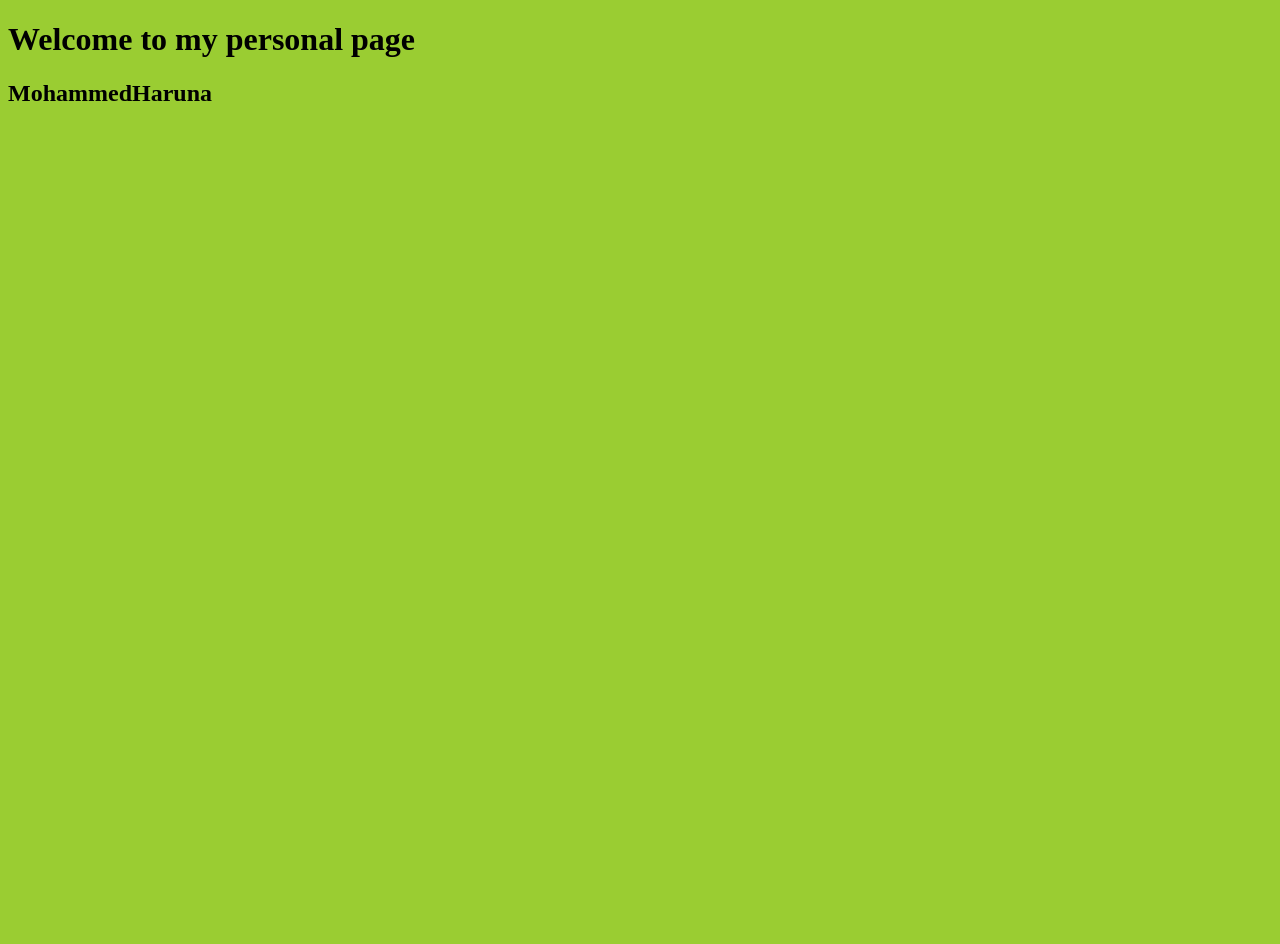
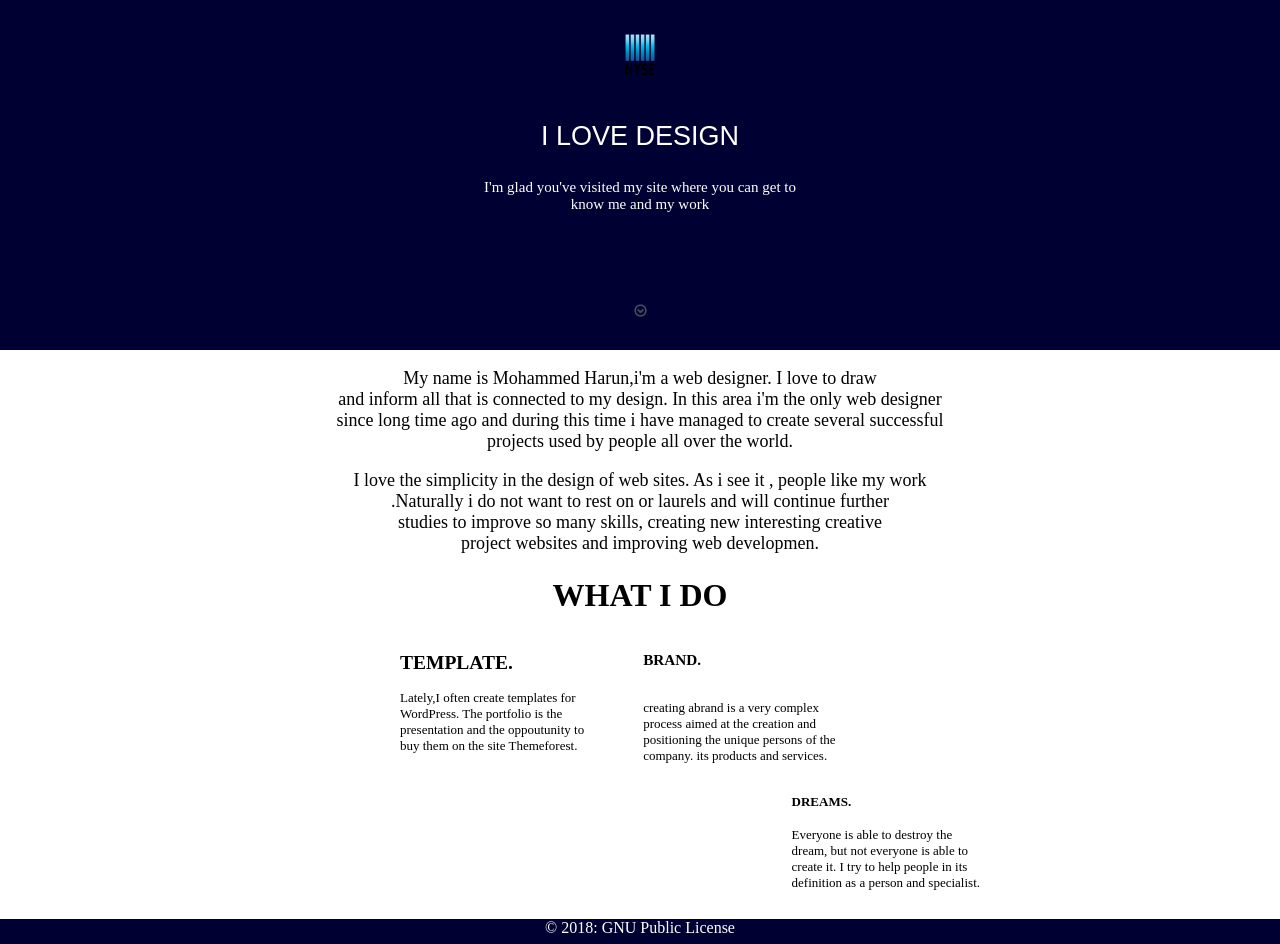
Before and after one commit to mahambaba/mahambaba.github.io, a plain HTML site: page index.html in a window 1280 px wide. Before the commit the page ends 800 px from the top, so only its background shows below. Drawn offline with Linux system fonts and the light colour scheme.

Commit message:
correction made to my previous file

```diff
--- a/index.html
+++ b/index.html
@@ -9,8 +9,65 @@
     <title>Haruna</title>
 </head>
 <body>
-    <h1>Welcome to my personal page</h1>
-    <h2>MohammedHaruna</h2>
+
+    <div id="banner">
+        <div id="logo">
+            <img src="logo.png">
+        </div>
+        <p id="start"><span>I LOVE DESIGN</span></p>
+        <p id="intro">I'm glad you've visited my site where
+             you can get to<br> know me and my work</p>
+         <div id="mid">
+              <img src="circled-down-3.png">
+        </div>
+    </div>
+    <div id="last">
+       <p>My name is Mohammed Harun,i'm a web designer. I love to draw<br>
+            and inform all that is connected to my design. In this area i'm the only
+            web designer<br>
+            since long time ago and during this time i have managed to create several
+            successful<br> projects used by people all over the world.
+        </p>
+            <p>
+             <p>I love the simplicity in the design of web sites. As i see it , people like
+                  my work <br>.Naturally i do not want to rest on or laurels and will
+                   continue further<br> studies to improve so many skills,
+             creating new interesting creative<br> project websites and improving web
+              developmen.
+
+         </p>
+    </div>
+    <div id="well">
+                                    <h1> WHAT I DO</h1>
+
+    </div>
+    <div id="net">
+                     <h2> TEMPLATE.</h2>
+                    <p>Lately,I often create templates for<br> WordPress.
+                        The portfolio is the
+
+                        <br>presentation and the
+                         oppoutunity
+                    to<br> buy them on the site Themeforest. </p>
+    </div>
+                <div id="you">
+                 <h3> BRAND.</h3>
+                  <p><br>creating abrand is a very complex<br> process
+                     aimed at the creation
+                    and <br>positioning the unique persons of the<br> company.
+                    its products and services.<p>
+                    </div>
+                <div id="come">
+                   <h4> DREAMS.</h4>
+                    <p>Everyone is able to destroy the<br> dream, but not
+                         everyone
+                     is able to <br>create it.
+                    I try to help people in its<br> definition as a person and specialist.</p>
+
+    </div>
+
+                <footer>&copy 2018: GNU Public License</footer>
+
 
 </body>
 </html>
--- a/styles.css
+++ b/styles.css
@@ -1,3 +1,82 @@
 body{
-    background-color: yellowgreen;
+    background-color: white;
+    margin: 0;
+    padding: 0;
+    max-width: 100%;
 }
+#banner{
+    background-color:#000033;
+    width: 100%;
+    height: 350px;
+    text-align: center;
+
+
+}
+#logo>img{
+    width: 70px;
+    margin-top: 20px;
+    height: 70px;
+
+
+
+
+}
+#start{
+    font-family: sans-serif;
+    font-size: 27px;
+    color: white;
+    text-align: center;
+}
+#mid>img{
+    width: 15px;
+    margin-top: 75px;
+}
+#intro{
+    text-align: center;
+    font-size: 15px;
+    font-family: 'Times New Roman', Times, serif;
+    color: white;
+}
+#last{
+    width: 100%;
+    height: 100px;
+    background-color: white;
+    color: black;
+    font-size: 18px;
+    text-align: center;
+    margin-top: 1%;
+    padding-top: 0;
+    margin-bottom: 20px;
+}
+#well{
+    text-align: center;
+    margin-top: 109px;
+}
+#net{
+    float: left;
+    margin-left: 400px;
+    font-size: 13px;
+}
+#you{
+    float: left;
+    margin-left: 59px;
+    font-size: 13px;
+
+}
+#come{
+    float: right;
+    font-size: 13px;
+    margin-right: 300px;
+    font-family: 'Times New Roman', Times, serif;
+
+}
+footer{
+    background-color: #000033;
+    text-align: center;
+    width: 100%;
+    height: 25px;
+    margin-top: 15px;
+    color: white;
+    float: left;
+
+}
```
Also changed, not shown: circled-down-2.png (added), circled-down-3.png (added), logo.png (added).
